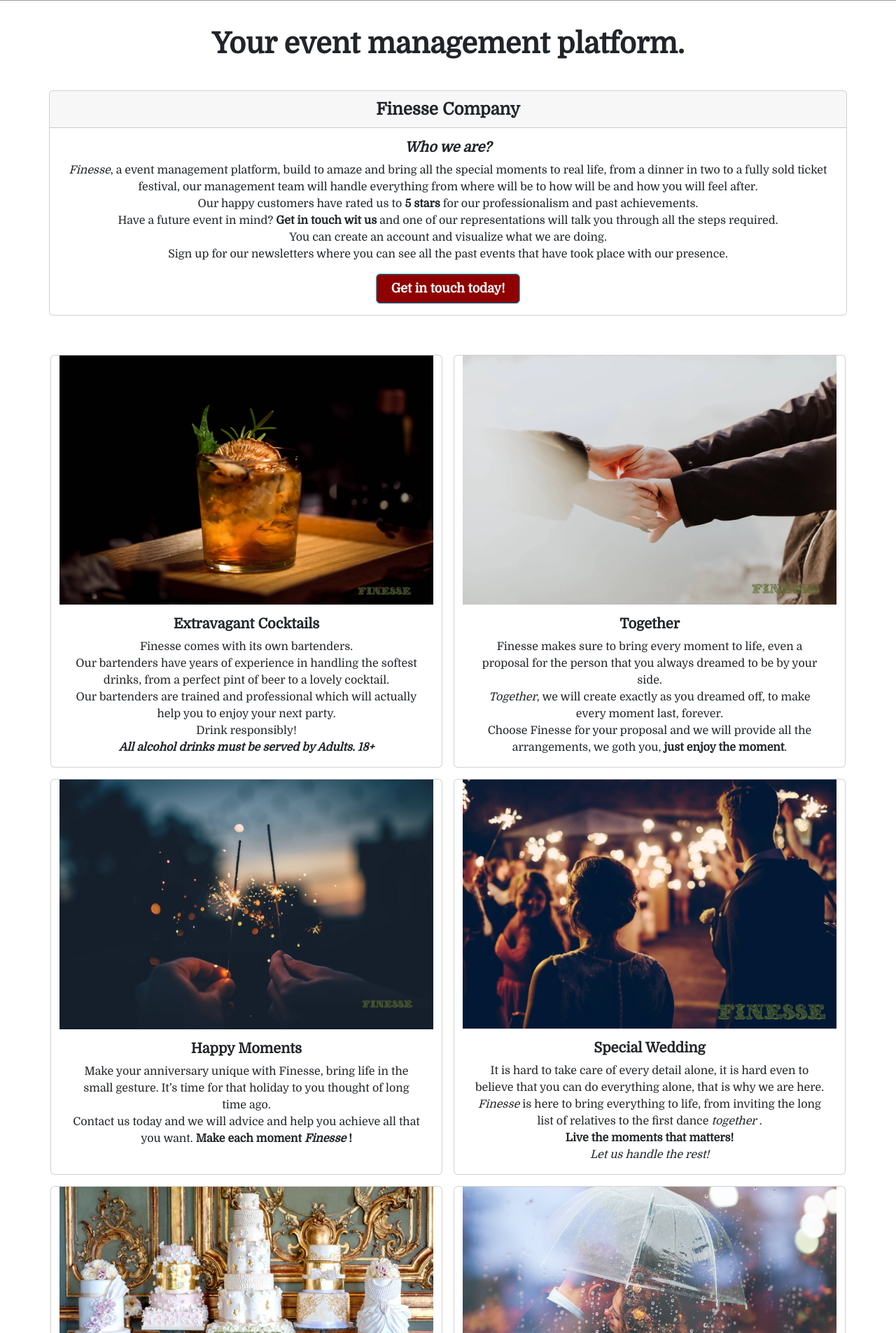
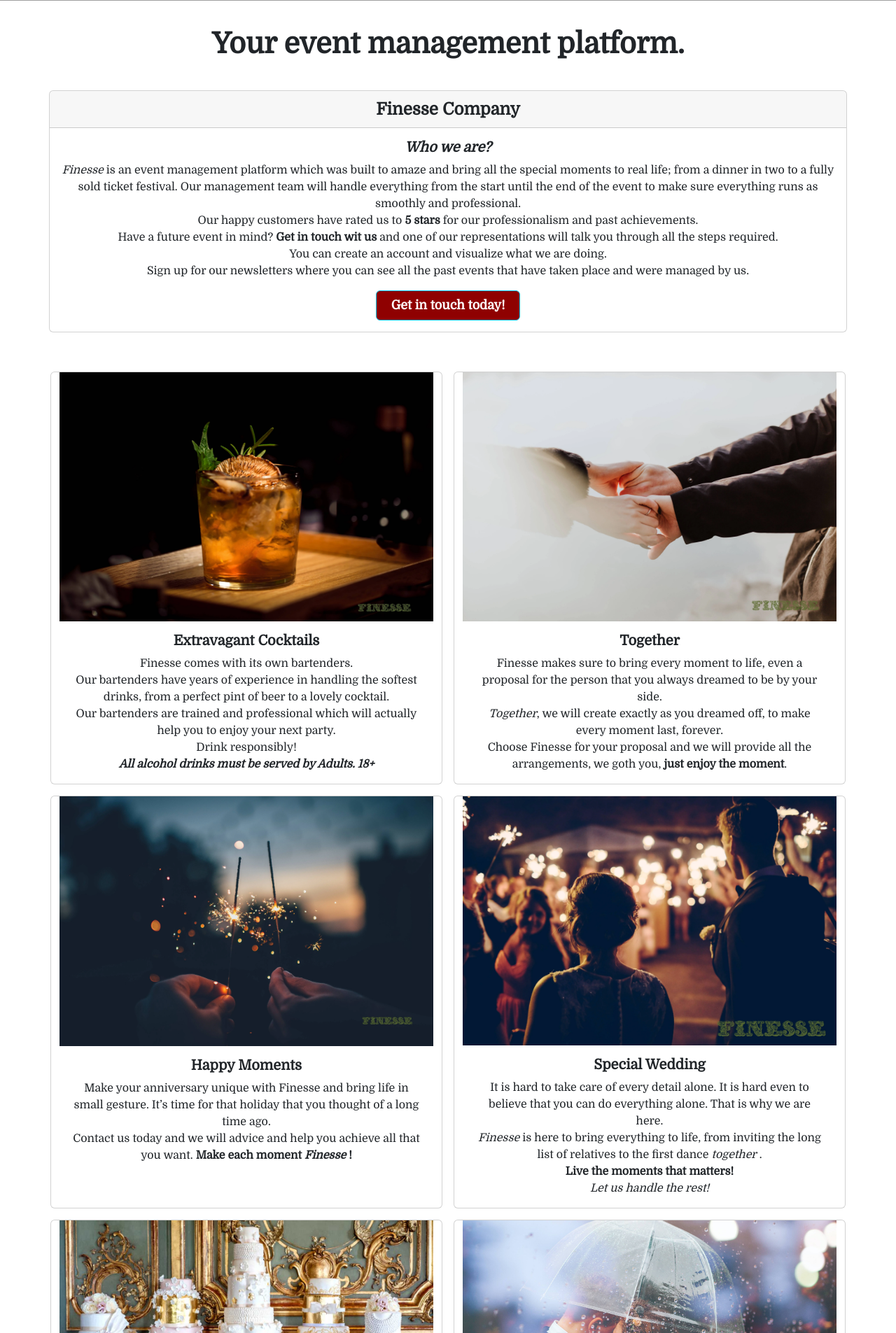
Before and after one commit to Vasi012/Finesse-1.0, a Django app: page / in a window 1280 px wide. Shown: the part 1076-2981 px from the top of the page at 70% size. Run offline with Django 3.2, Linux system fonts and the light colour scheme; some libraries are stand-ins or nearby versions; grey boxes are pictures that could not be loaded.

Commit message:
Fix misspelings in index.html

```diff
--- a/eventsM/templates/eventsM/index.html
+++ b/eventsM/templates/eventsM/index.html
@@ -73,10 +73,11 @@
         </div>
         <div class="card-body">
             <h5 class="card-title fw-bold"><em>Who we are?</em></h5>
-            <p class="card-text"><em>Finesse</em>, a event management platform, build to amaze and bring all the special
+            <p class="card-text"><em>Finesse</em> is an event management platform which was built to amaze and bring all the special
                 moments
-                to real life, from a dinner in two to a fully sold ticket festival, our management team will handle
-                everything from where will be to how will be and how you will feel after. <br> Our happy customers
+                to real life; from a dinner in two to a fully sold ticket festival. Our management team will handle
+                everything from the start until the end of the event to make sure everything runs as smoothly and professional.
+                <br> Our happy customers
                 have
                 rated us to <strong>5 stars</strong> for our professionalism and past achievements. <br> Have a future
                 event in mind? <strong>Get
@@ -86,7 +87,7 @@
                 create an
                 account and visualize what we are doing. <br> Sign up for our newsletters where you can
                 see
-                all the past events that have took place with our presence. </p>
+                all the past events that have taken place and were managed by us. </p>
             <!-- Button trigger modal -->
             <button type="button" class="btn btn-info" data-bs-toggle="modal" data-bs-target="#staticBackdrop">
                 <strong>Get in touch today!</strong>
@@ -190,8 +191,8 @@
             style="width:100%;max-width:100%">
         <div class="card-body">
             <h5 class="card-title fw-bold">Happy Moments</h5>
-            <p class="card-text">Make your anniversary unique with Finesse, bring life in the small gesture. It’s
-                time for that holiday to you thought of long time ago.<br> Contact us today and we will advice and
+            <p class="card-text">Make your anniversary unique with Finesse and bring life in small gesture. It’s
+                time for that holiday that you thought of a long time ago.<br> Contact us today and we will advice and
                 help you achieve all that you want. <strong>Make each moment <em>Finesse</em> !</strong> </p>
         </div>
     </div>
@@ -203,8 +204,8 @@
             style="width:100%;max-width:100%">
         <div class="card-body">
             <h5 class="card-title fw-bold">Special Wedding</h5>
-            <p class="card-text">It is hard to take care of every detail alone, it is hard even to believe that you
-                can do everything alone, that is why we are here.<br> <em>Finesse</em> is here to bring everything
+            <p class="card-text">It is hard to take care of every detail alone. It is hard even to believe that you
+                can do everything alone. That is why we are here.<br> <em>Finesse</em> is here to bring everything
                 to
                 life, from inviting the long list of relatives to the first dance <em>together</em> . <br>
                 <strong>Live the moments that matters! </strong><br> <em>Let us handle the rest!</em> </p>
@@ -221,7 +222,7 @@
             <p class="card-text"><em>What is so special about cake?</em>
                 It adds more happiness to the occasion, symbolizes success and milestones,
                 and makes a perfect gift to warm the heart of the celebrant.
-                Our chefs knows how to make each moment special, and very sweet! <br> Try our
+                Our chefs know how to make each moment special, and very sweet! <br> Try our
                 cupcakes, our cakes and bar made by specialists! For every important moment of your life. <br>
                 <strong>Choose
                     Finesse, choose professionalism</strong>.</p>
@@ -263,7 +264,7 @@
                 stools, waitresses dressed skimpily with glowing trays of drinks or shooters or empty
                 bottles/glasses, shots lined up at the bar, bartenders, bottles of booze lined up…<br>Loud music,
                 laughter, DJ announcements coming over the loud speaker, mugs clunking against a table, the hiss of
-                pop filling a glass at the bar…<br> <strong>Dreams coming throughout <em>Finesse</em></strong></p>
+                pop filling a glass at the bar…<br> <strong>Dreams coming throughout <em>Finesse.</em></strong></p>
         </div>
     </div>
     <div class="card col-12 col-sm-12 col-md-6 col-lg-6 m-2" style="width: 35rem;">
@@ -271,10 +272,10 @@
             style="width:100%;max-width:100%">
         <div class="card-body">
             <h5 class="card-title fw-bold">Concert</h5>
-            <p class="card-text">A warm, calming feeling envelops your body as you and the hundreds if not thousands
-                of people surrounding you sing along with one of your favorite artists to their biggest hit. <br>
+            <p class="card-text">A warm, calming feeling catches your body as you and the hundreds if not thousands
+                of people surrounding you, sing along with one of your favorite artists to their biggest hit. <br>
                 Make each concert to be the best of your life, organize the best concert, bring the most popular
-                artists to sing live, make all the attendees to enjoy the concert!<br> Finesse, <em> live the
+                artists to sing live,  make all the attendees to enjoy the concert!<br> Finesse, <em> live the
                     moment!</em></p>
         </div>
     </div>
```
